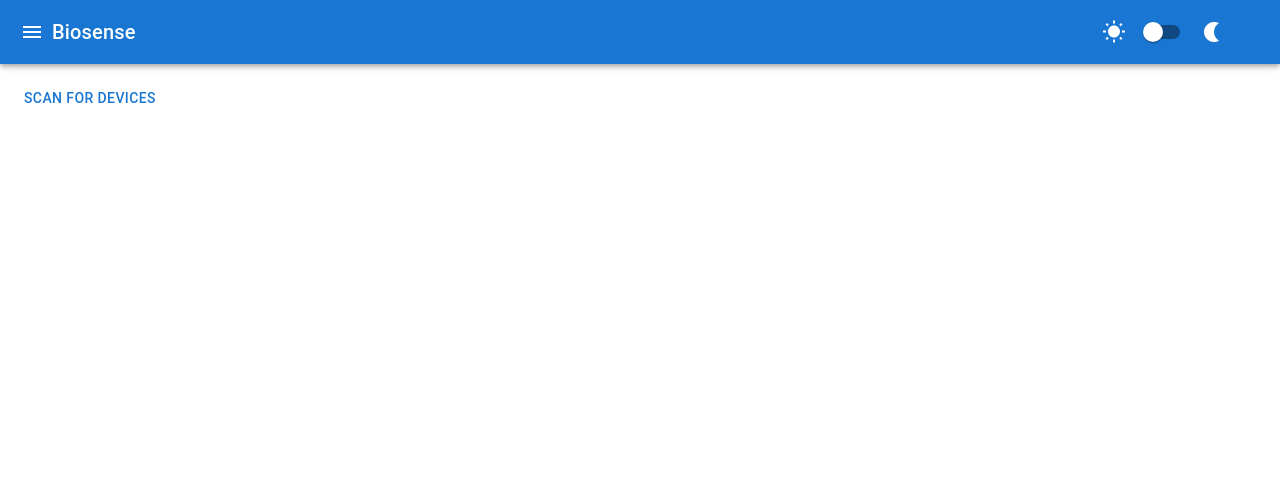
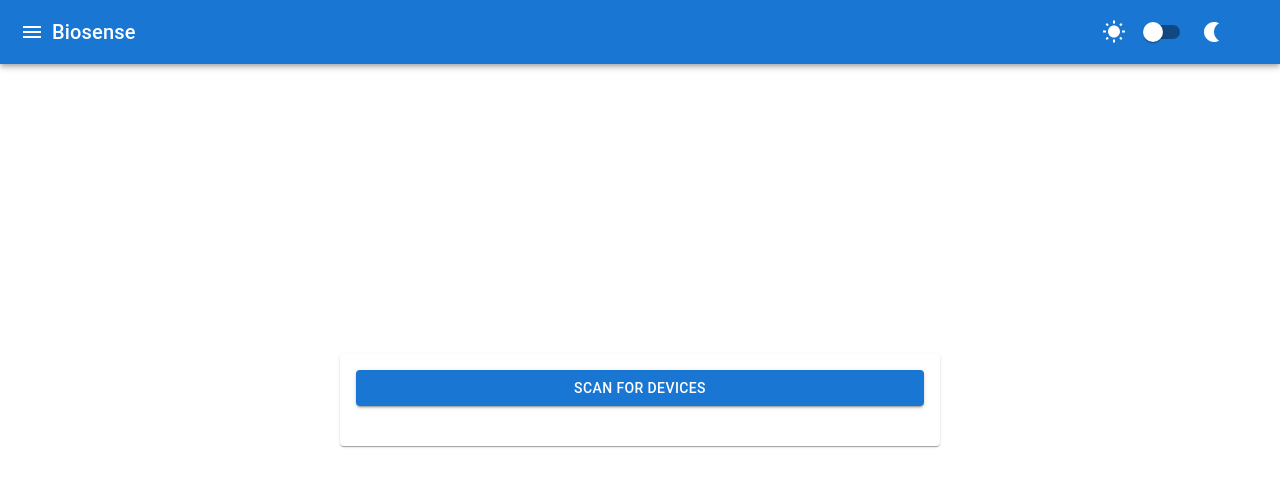
Before and after one commit to angulastudio/BioSense-SPA, a React (Create React App) app: page / in a window 1280 px wide. Shown: the top 486 px of the page. Built offline with nearby package versions, Linux system fonts and the light colour scheme.

Commit message:
perf: UI connect

```diff
--- a/src/App.js
+++ b/src/App.js
@@ -292,14 +292,20 @@ const App = () => {
 			onConnectNewDevice={handleConnectNewDevice}
 		  />
 		) : !connected ? (
-          <Box>
-            <Button onClick={scanDevices} disabled={isScanning}>
+		  <Box sx={{ display: 'flex', justifyContent: 'center', alignItems: 'center', height: '80vh' }}>
+			<Card sx={{ width: '80%', maxWidth: '600px' }}>
+			  <CardContent>
+				<Box sx={{ display: 'flex', flexDirection: 'column', alignItems: 'center' }}>
+				  <Button onClick={scanDevices} disabled={isScanning} fullWidth variant="contained" color="primary">
 					{isScanning ? 'Scanning...' : 'Scan for Devices'}
 				  </Button>
-            {isScanning ? <LinearProgress /> : (
-              <ul>
+				  {isScanning ? (
+					<LinearProgress sx={{ marginTop: 2, width: '100%' }} />
+				  ) : (
+					<Box sx={{ width: '100%' }}>
+					  <ul style={{ paddingLeft: '0px', width: '100%' }}>
 						{devices.map(device => (
-                  <ListItemButton key={device.address} onClick={() => connectToDevice(device.address)} disabled={isConnecting}>
+						  <ListItemButton key={device.address} onClick={() => connectToDevice(device.address)} disabled={isConnecting} sx={{ width: '100%' }}>
 							<ListItemIcon>
 							  <BluetoothIcon />
 							</ListItemIcon>
@@ -308,7 +314,11 @@ const App = () => {
 						  </ListItemButton>
 						))}
 					  </ul>
+					</Box>
 				  )}
+				</Box>
+			  </CardContent>
+			</Card>
 		  </Box>
 		) : (
 		  <Box sx={{ width: '100%' }}>
@@ -316,12 +326,12 @@ const App = () => {
 			  <Grid item xs={12} md={6}>
 				<Card sx={{ height: '100%' }}>
 				  <CardContent>
-                    <Box sx={{ display: 'flex', alignItems: 'center'}}>
-                      <Box sx={{ display: 'flex', flexDirection: 'column'}}>
+					<Box sx={{ display: 'flex', alignItems: 'center' }}>
+					  <Box sx={{ display: 'flex', flexDirection: 'column' }}>
 						<Typography variant="body1">Heart Rate (BPM)</Typography>
 						<Typography variant="h4">{heartRate}</Typography>
 					  </Box>
-                      <HeartIcon color="error" sx={{width: '80px'}} />
+					  <HeartIcon color="error" sx={{ width: '80px' }} />
 					</Box>
 					<Box sx={{ display: 'flex', flexDirection: 'column', marginTop: 2 }}>
 					  <Typography variant="body1">RR-Peaks</Typography>
```
Lines whose indentation alone changed are shown as unchanged.
